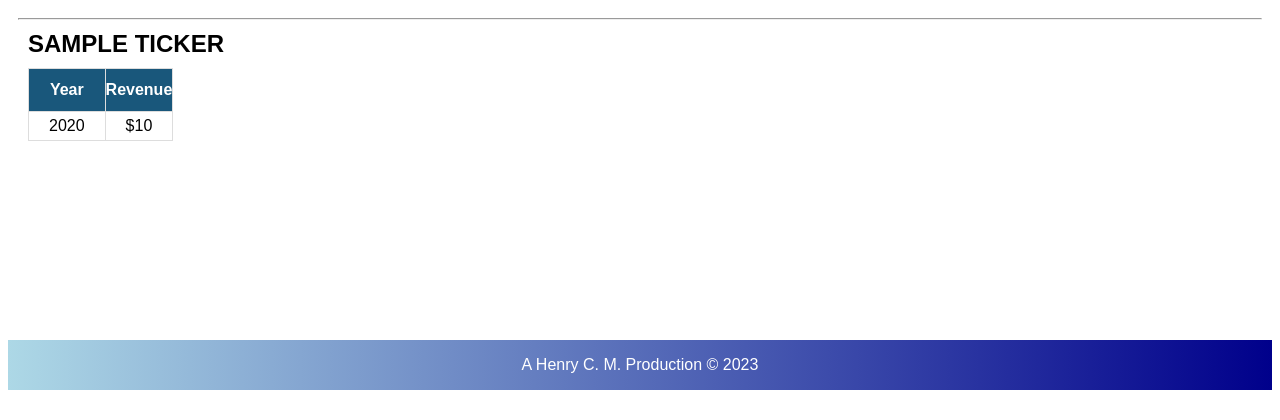
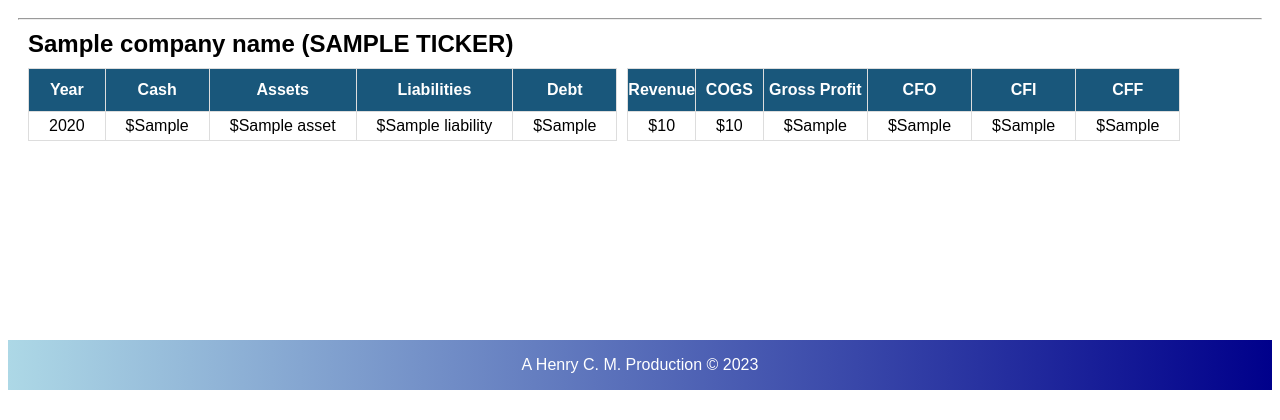
Before and after one commit to FleetCentere/SomeAntics, a Python web app: template templates/company.html in a window 1280 px wide. Shown: the part 58-478 px from the top of the page. Run offline with Jinja, Linux system fonts and the light colour scheme; the template is opened without the code that fills it: most values are stand-ins (such as "Sample title", 1, 10 or a date in 2020).

Commit message:
minor changes

```diff
--- a/routes.py
+++ b/routes.py
@@ -31,8 +31,8 @@ def companies():
     if request.method == "POST":
         ticker = request.form["ticker"]
         startYear = request.form["startYear"]
-        financials, years = finSearch(ticker, startYear)
-        return render_template("company.html", ticker=ticker, financials=financials, years=years)
+        companyName, financials, years = finSearch(ticker, startYear)
+        return render_template("company.html", companyName=companyName, ticker=ticker, financials=financials, years=years)
     return render_template("companies.html")
 
 @app.route("/content")
--- a/static/main.css
+++ b/static/main.css
@@ -141,3 +141,9 @@ th {
     background-color: hsl(202, 66%, 29%);
     color: white;
 }
+
+.columnBreak {
+    background-color: white;
+    padding: 5px;
+    border: none;
+}
--- a/templates/company.html
+++ b/templates/company.html
@@ -1,21 +1,43 @@
 {% extends "layout.html" %}
 {% block content %}
 
-<h2>{{ ticker.upper() }}</h2>
+<h2>{{ companyName }} ({{ ticker.upper() }})</h2>
 
 <table>
     <thead>
         <tr>
             <th>Year</th>
+            <th>Cash</th>
+            <th>Assets</th>
+            <th>Liabilities</th>
+            <th>Debt</th>
+            <th class="columnBreak"></th>
             <th>Revenue</th>
+            <th>COGS</th>
+            <th>Gross Profit</th>
+            <th>CFO</th>
+            <th>CFI</th>
+            <th>CFF</th>
         </tr>
     </thead>
     <tbody>
         {% for year in years %}
+        {% if year %}
         <tr>
             <td>{{ year }}</td>
+            <td>${{ financials["CashCashEquivalentsAndShortTermInvestments"][year] }}</td>
+            <td>${{ financials["Assets"][year] }}</td>
+            <td>${{ financials["Liabilities"][year] }}</td>
+            <td>${{ financials["LongTermDebt"][year] }}</td>
+            <td class="columnBreak"></td>
             <td>${{ financials["RevenueFromContractWithCustomerExcludingAssessedTax"][year] }}</td>
+            <td>${{ financials["CostOfGoodsAndServicesSold"][year] }}</td>
+            <td>${{ financials["GrossProfit"][year] }}</td>
+            <td>${{ financials["NetCashProvidedByUsedInOperatingActivities"][year] }}</td>
+            <td>${{ financials["NetCashProvidedByUsedInInvestingActivities"][year] }}</td>
+            <td>${{ financials["NetCashProvidedByUsedInFinancingActivities"][year] }}</td>
         </tr>
+        {% endif %}
         {% endfor %}
     </tbody>
 </table>
```
Also changed, not shown: secFinancials.py (+14 -10 lines).
